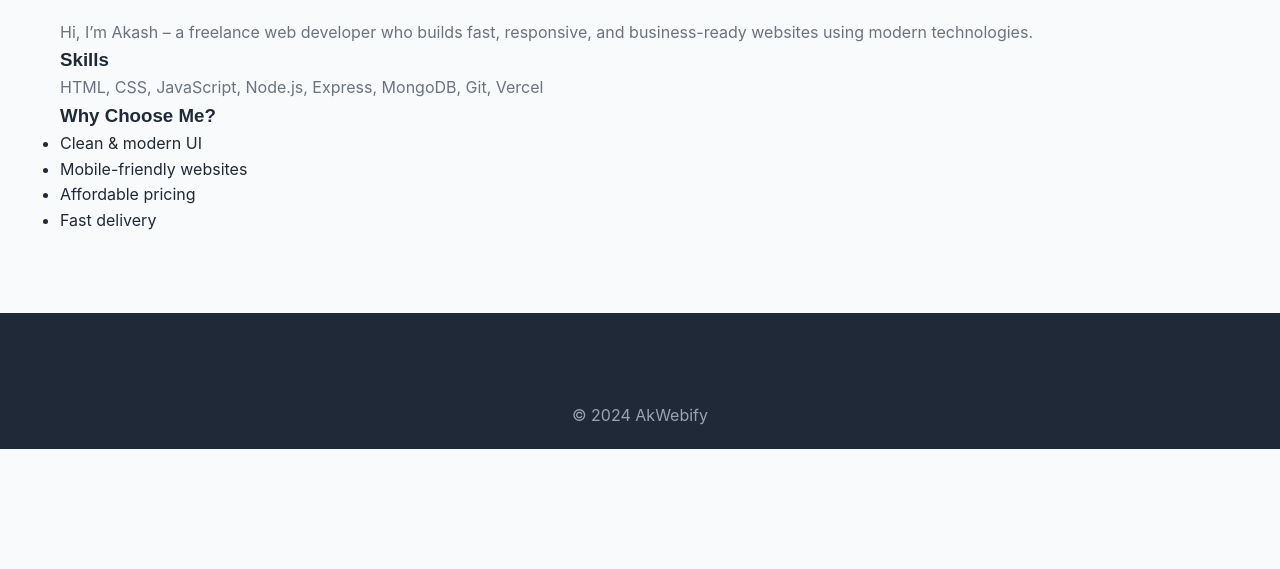
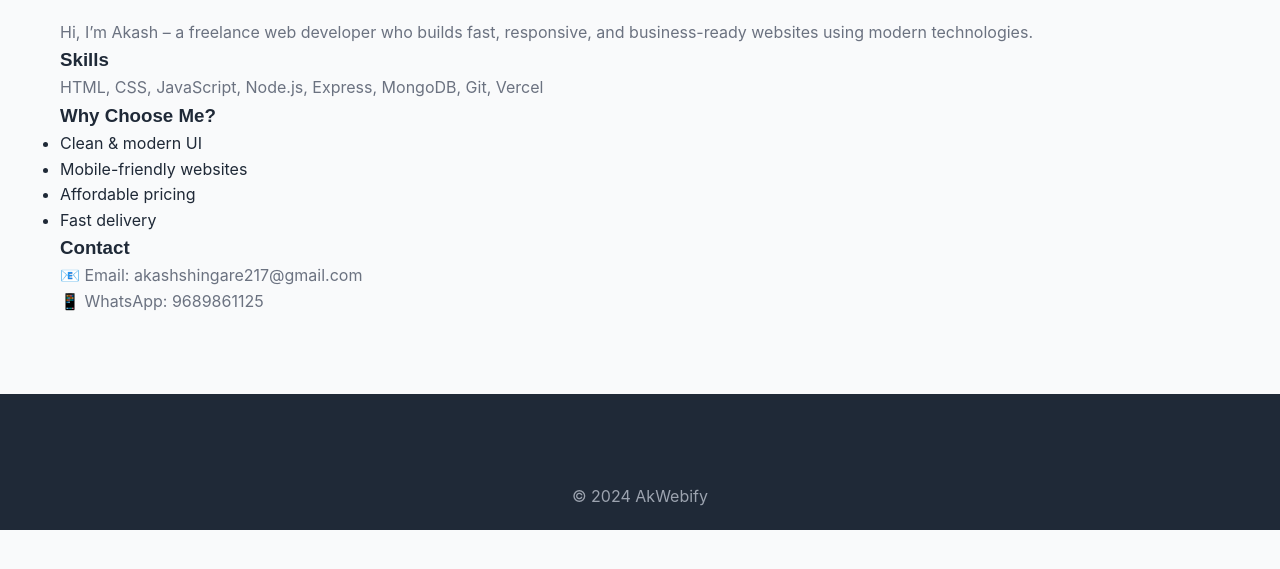
Before and after one commit to akashshingare2005/akwebify, a plain HTML site: page frontend/about.html in a window 1280 px wide. Shown: the part 151-720 px from the top of the page. Drawn offline with Linux system fonts and the light colour scheme.

Commit message:
Updated about page

```diff
--- a/frontend/about.html
+++ b/frontend/about.html
@@ -35,6 +35,7 @@
     <h3>Skills</h3>
     <p>HTML, CSS, JavaScript, Node.js, Express, MongoDB, Git, Vercel</p>
 
+
     <h3>Why Choose Me?</h3>
     <ul>
       <li>Clean & modern UI</li>
@@ -42,6 +43,13 @@
       <li>Affordable pricing</li>
       <li>Fast delivery</li>
     </ul>
+
+    <h3>Contact</h3>
+    <p>
+📧 Email: akashshingare217@gmail.com <br>
+📱 WhatsApp: 9689861125
+</p>
+
   </div>
 </section>
 
```
